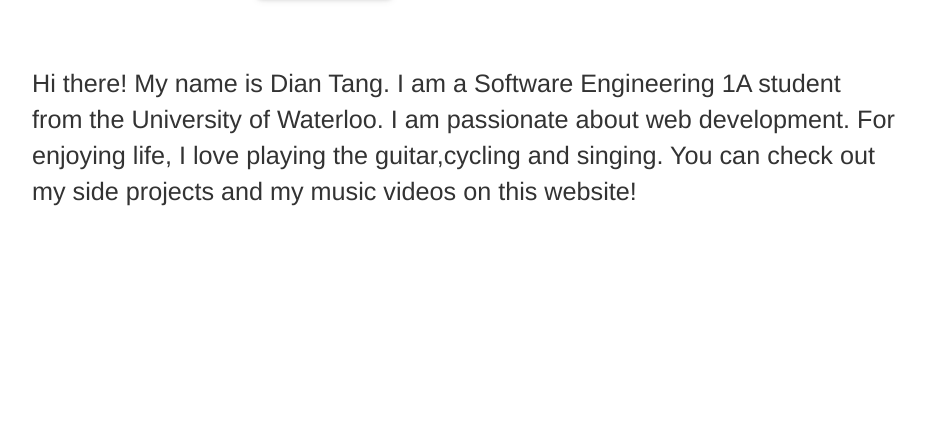
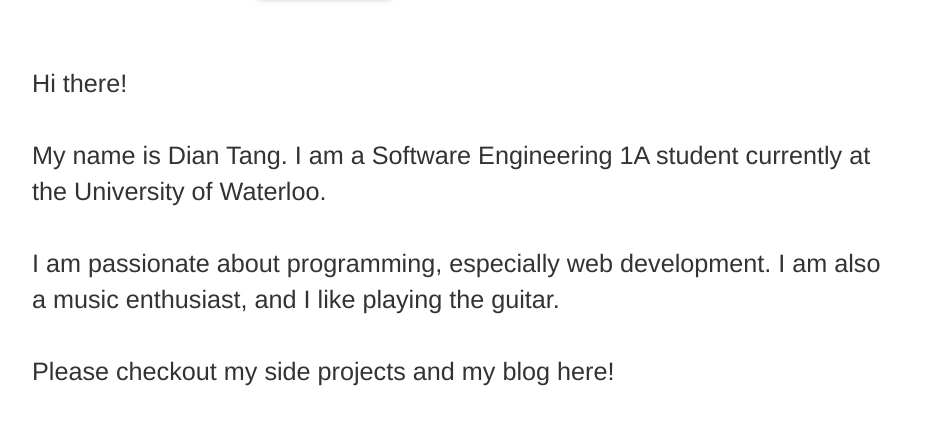
Before and after one commit to dean99dean/personal, a website: page views/index.html in a window 1280 px wide. Shown: the part 353-778 px from the top of the page, without its empty margins (175-1103 px from the left). Drawn offline with Linux system fonts and the light colour scheme; files that its build step writes are made by us from their sources; files whose address does not match are found by name.

Commit message:
modified index page

```diff
--- a/views/index.html
+++ b/views/index.html
@@ -41,7 +41,8 @@
 
     </div>
 <div class = "container">
-    <p class="flow-text">Hi there! My name is Dian Tang. I am a <strong>Software Engineering</strong> 1A student from the University of Waterloo. I am passionate about web development. For enjoying life, I love playing the guitar,cycling and singing. You can check out my side projects and my music videos on this website!</p>
+    <p class="flow-text">Hi there! <br></br>My name is Dian Tang. I am a <strong>Software Engineering</strong> 1A student currently at the University of Waterloo. <br></br> I am passionate about programming, especially web development. I am also a music enthusiast, and I like playing the guitar.<br></br>Please checkout my side projects and my blog here!</p>
+
   </div>
 
 
```
